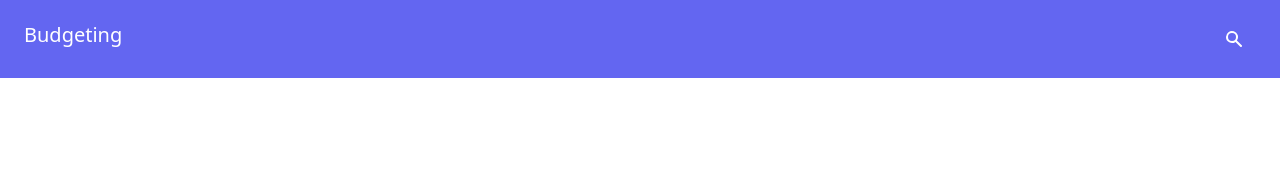
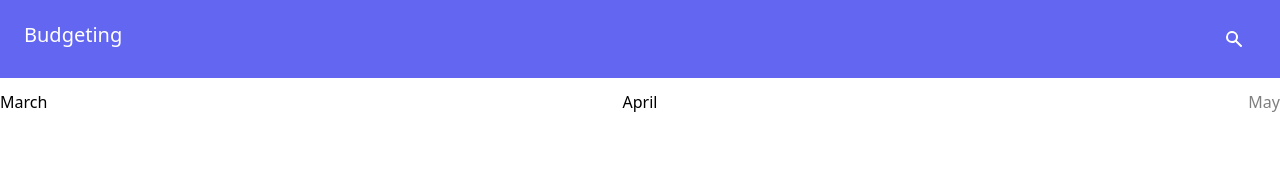
Before and after one commit to giuseppe-j/budgeting, a React (Create React App) app: page / in a window 1280 px wide. Shown: the top 180 px of the page. Built offline with nearby package versions, Linux system fonts and the light colour scheme.

Commit message:
Add months navigation component

```diff
--- a/src/App.js
+++ b/src/App.js
@@ -1,9 +1,11 @@
 import Navbar from "./components/Navbar";
+import Months from "./components/Months";
 
 export default function App() {
     return (
         <>
             <Navbar />
+            <Months />
         </>
     );
 }
--- /dev/null
+++ b/src/components/Months.js
@@ -0,0 +1,70 @@
+import { useEffect, useState } from "react";
+
+export default function Months() {
+    const getPrevious = () => {
+        const date = new Date(current.getTime());
+        date.setMonth(date.getMonth() - 1);
+        return date;
+    };
+
+    const getNext = () => {
+        const date = new Date(current.getTime());
+        date.setMonth(date.getMonth() + 1);
+        return date;
+    };
+
+    const getCurrent = (alpha) => {
+        const date = new Date(current.getTime());
+        const newDate = new Date(date.setMonth(date.getMonth() + alpha));
+        const previousNewDate = new Date(date.setMonth(date.getMonth() - 1));
+        const nextNewDate = new Date(date.setMonth(date.getMonth() + 2));
+        setCurrent(newDate);
+        setPrevious(previousNewDate);
+        setNext(nextNewDate);
+    };
+
+    const isCurrentYear = (date) => {
+        return date.getFullYear() === new Date().getFullYear();
+    };
+
+    const [current, setCurrent] = useState(new Date());
+    const [previous, setPrevious] = useState(() => getPrevious());
+    const [next, setNext] = useState(() => getNext());
+
+    useEffect(() => {
+        console.log(current);
+    }, [current]);
+
+    return (
+        <div className="flex justify-between">
+            <div className="flex-1">
+                <button className="capitalize" onClick={() => getCurrent(-1)}>
+                    {previous.toLocaleString("default", {
+                        month: "long",
+                        year: isCurrentYear(previous) ? undefined : "numeric",
+                    })}
+                </button>
+            </div>
+            <div className="flex-1 text-center">
+                <span className="capitalize">
+                    {current.toLocaleString("default", {
+                        month: "long",
+                        year: isCurrentYear(current) ? undefined : "numeric",
+                    })}
+                </span>
+            </div>
+            <div className="flex-1 text-right">
+                <button
+                    className="capitalize disabled:opacity-50"
+                    onClick={() => getCurrent(1)}
+                    disabled={next >= new Date()}
+                >
+                    {next.toLocaleString("default", {
+                        month: "long",
+                        year: isCurrentYear(next) ? undefined : "numeric",
+                    })}
+                </button>
+            </div>
+        </div>
+    );
+}
```
